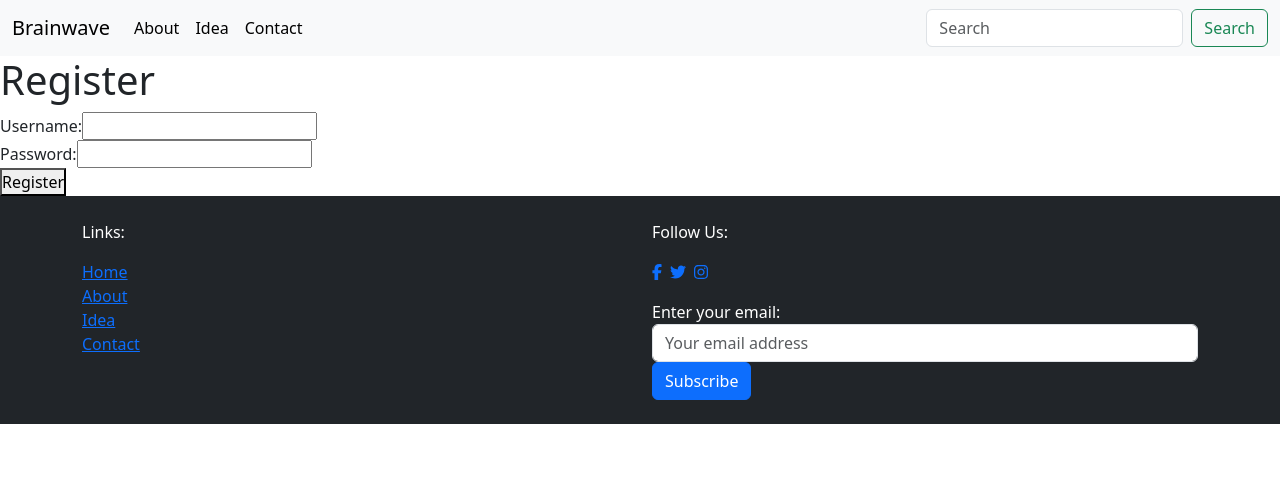
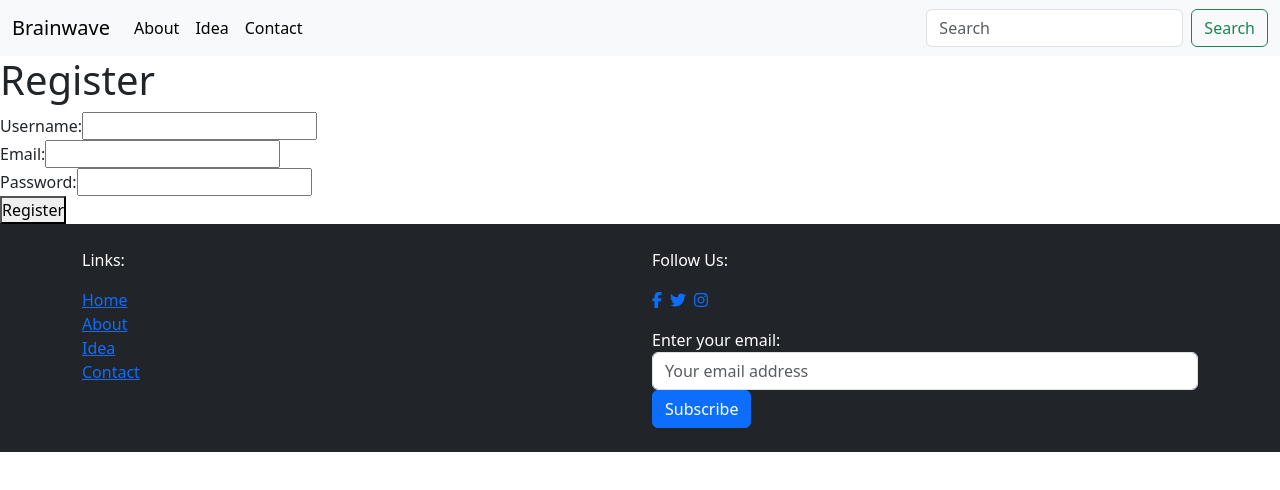
Before and after one commit to umangbhardwaj2001/Auth_Node, a React (Vite) app in the folder client/: page /register in a window 1280 px wide. Shown: the top 490 px of the page. Built offline with nearby package versions, Linux system fonts and the light colour scheme.

Commit message:
add emal to register page

```diff
--- a/client/src/components/Register/Register.js
+++ b/client/src/components/Register/Register.js
@@ -3,6 +3,7 @@
 import apiClient from "../../utils/apiClient";
 const Register = () => {
   const [username, setUsername] = useState("");
+  const [email, setEmail] = useState("");
   const [password, setPassword] = useState("");
   const [message, setMessage] = useState("");
   const [error, setError] = useState("");
@@ -15,6 +16,7 @@
         {
           username,
           password,
+          email,
         },
         {
           headers: {
@@ -53,6 +55,15 @@
           />
         </div>
         <div>
+          <label>Email:</label>
+          <input
+            type="mail"
+            value={email}
+            onChange={(e) => setEmail(e.target.value)}
+            required
+          />
+        </div>
+        <div>
           <label>Password:</label>
           <input
             type="password"
```
